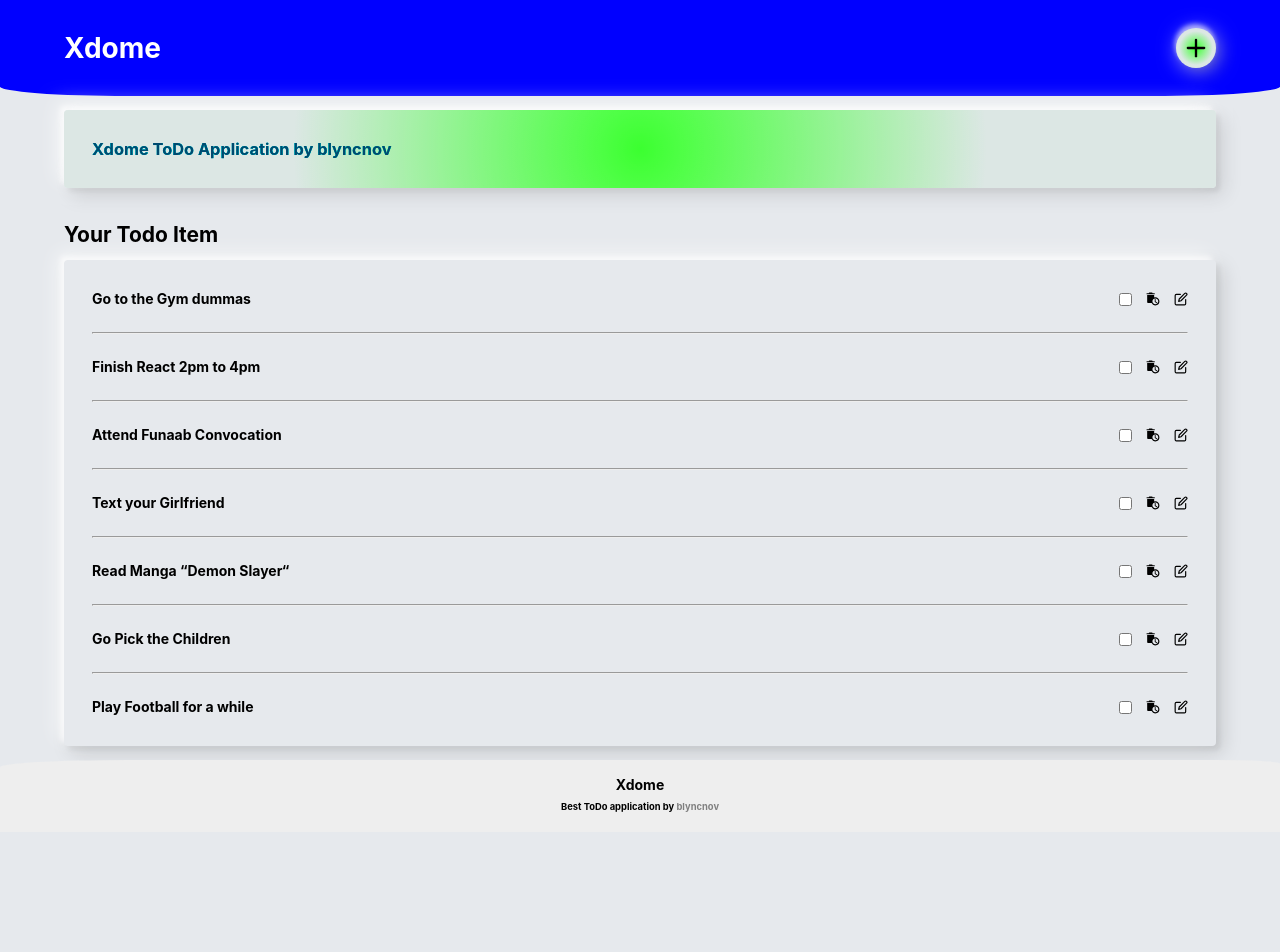
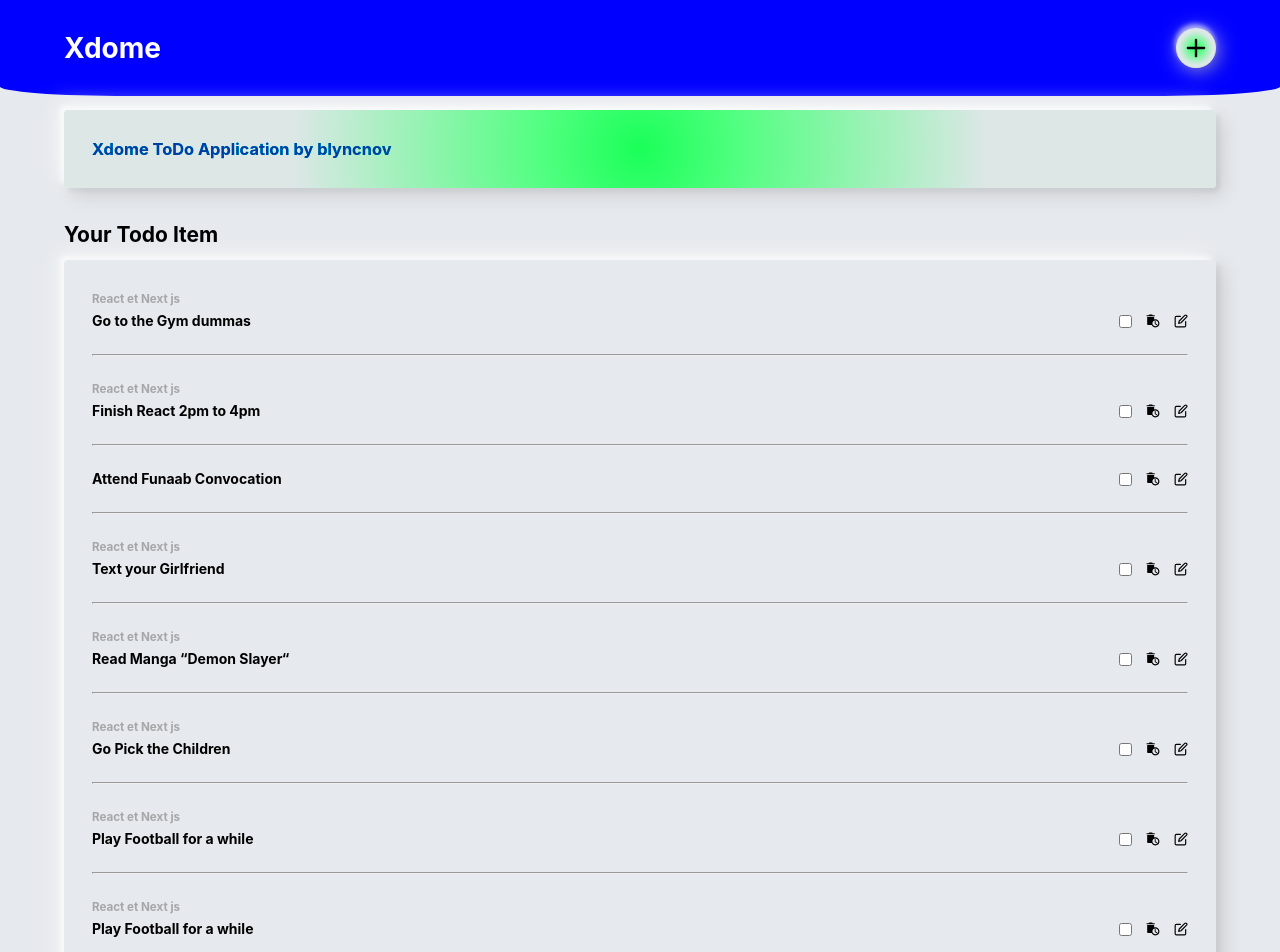
Before and after one commit to blyncnov/Xdome, a Next.js app: page / in a window 1280 px wide. Shown: the top 952 px of the page. Before the commit the page ends 832 px from the top, so only its background shows below. Built offline with nearby package versions, Linux system fonts and the light colour scheme.

Commit message:
xdome v9 input clear gh close form open

```diff
--- a/components/CardItem.jsx
+++ b/components/CardItem.jsx
@@ -3,6 +3,8 @@ import React from "react"
 import { Container, Card2, Flexbox, Restrainer, Button } from "../styles/constants/Constants"
 import { MdAutoDelete } from "react-icons/md"
 import { FiEdit } from "react-icons/fi"
+
+import { CardList } from "../data/CardItemList"
 
 const CardItem = () => {
     const [Finished, setFinished] = React.useState(false)
@@ -20,9 +22,13 @@ const CardItem = () => {
         <>
             <Card2 Bg="transparent">
 
+                {CardList.map((items) => {
+                    return (
+                        <div key={items.id}>
                             <Container Bg="transparent">
+                                <h5>{items.subject}</h5>
                                 <Flexbox align="center" justify="space-between" mdir="row" className="showcolor">
-                        <h3 className={Finished ? "todo__list finished" : "todo__list"}>Go to the Gym dummas</h3>
+                                    <h3 className={Finished ? "todo__list finished" : "todo__list"}>{items.description}</h3>
                                     <Flexbox align="center" justify="space-between" wdir="row">
                                         <input onClick={FinishedHandler} type="checkbox" placeholder="Add Todo Item" />
                                         <MdAutoDelete />
@@ -34,92 +40,9 @@ const CardItem = () => {
                             <br />
                             <hr />
                             <br />
-
-                <Container Bg="transparent" >
-                    <Flexbox align="center" justify="space-between" mdir="row">
-                        <h3 className="todo__list">Finish React 2pm to 4pm </h3>
-                        <Flexbox align="center" justify="space-between" wdir="row">
-                            <input type="checkbox" placeholder="Add Todo Item" />
-                            <MdAutoDelete />
-                            <FiEdit />
-                        </Flexbox>
-                    </Flexbox>
-                </Container>
-
-                <br />
-                <hr />
-                <br />
-
-                <Container Bg="transparent" >
-                    <Flexbox align="center" justify="space-between" mdir="row">
-                        <h3 className="todo__list">Attend Funaab Convocation </h3>
-                        <Flexbox align="center" justify="space-between" wdir="row">
-                            <input type="checkbox" placeholder="Add Todo Item" />
-                            <MdAutoDelete />
-                            <FiEdit />
-                        </Flexbox>
-                    </Flexbox>
-                </Container>
-
-                <br />
-                <hr />
-                <br />
-
-                <Container Bg="transparent" >
-                    <Flexbox align="center" justify="space-between" mdir="row">
-                        <h3 className="todo__list">Text your Girlfriend</h3>
-                        <Flexbox align="center" justify="space-between" wdir="row">
-                            <input type="checkbox" placeholder="Add Todo Item" />
-                            <MdAutoDelete />
-                            <FiEdit />
-                        </Flexbox>
-                    </Flexbox>
-                </Container>
-
-                <br />
-                <hr />
-                <br />
-
-                <Container Bg="transparent" >
-                    <Flexbox align="center" justify="space-between" mdir="row">
-                        <h3 className="todo__list">Read Manga &ldquo;Demon Slayer&ldquo; </h3>
-                        <Flexbox align="center" justify="space-between" mdir="row" wdir="row">
-                            <input type="checkbox" placeholder="Add Todo Item" />
-                            <MdAutoDelete />
-                            <FiEdit />
-                        </Flexbox>
-                    </Flexbox>
-                </Container>
-
-                <br />
-                <hr />
-                <br />
-
-                <Container Bg="transparent" >
-                    <Flexbox align="center" justify="space-between" mdir="row">
-                        <h3 className="todo__list">Go Pick the Children </h3>
-                        <Flexbox align="center" justify="space-between" wdir="row">
-                            <input type="checkbox" placeholder="Add Todo Item" />
-                            <MdAutoDelete />
-                            <FiEdit />
-                        </Flexbox>
-                    </Flexbox>
-                </Container>
-
-                <br />
-                <hr />
-                <br />
-
-                <Container Bg="transparent" >
-                    <Flexbox align="center" justify="space-between" mdir="row">
-                        <h3 className="todo__list">Play Football for a while </h3>
-                        <Flexbox align="center" justify="space-between" wdir="row">
-                            <input type="checkbox" placeholder="Add Todo Item" />
-                            <MdAutoDelete />
-                            <FiEdit />
-                        </Flexbox>
-                    </Flexbox>
-                </Container>
+                        </div>
+                    )
+                })}
 
             </Card2>
 
--- /dev/null
+++ b/data/CardItemList.js
@@ -0,0 +1,56 @@
+export const CardList = [
+    {
+        id: 1,
+         subject: "React et Next js",
+        description: "Go to the Gym dummas",
+    },
+
+     {
+         id: 2,
+          subject: "React et Next js",
+        description: "Finish React 2pm to 4pm",
+    },
+
+       {
+        id: 3,
+        description: "Attend Funaab Convocation",
+    },
+
+         {
+             id: 4,
+             subject: "React et Next js",
+        description: "Text your Girlfriend",
+    },
+
+           {
+               id: 5,
+                subject: "React et Next js",
+        description: "Read Manga “Demon Slayer“",
+    },
+
+             {
+        id: 6,
+         subject: "React et Next js",
+        description: "Go Pick the Children",
+    },
+
+               {
+        id: 7,
+         subject: "React et Next js",
+        description: "Play Football for a while",
+    },
+
+                 {
+        id: 8,
+         subject: "React et Next js",
+        description: "Play Football for a while",
+    },
+
+                   {
+        id: 9,
+         subject: "React et Next js",
+        description: "Play Football for a while",
+    },
+]
+
+export default CardList
```
Lines whose indentation alone changed are shown as unchanged.
